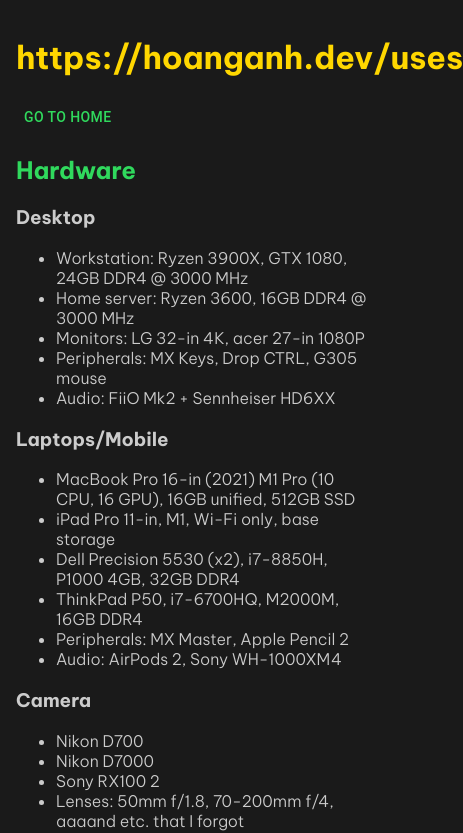
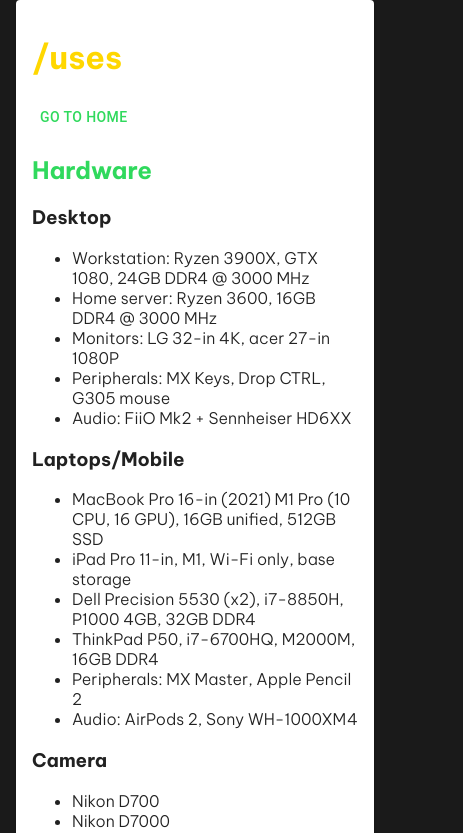
Before and after one commit to zasshuwu/nogamioka, a Next.js app: page /uses in a window 390 px wide. Shown: the top 833 px of the page, 463 px wide, since content can reach past the window. Built offline with nearby package versions, Linux system fonts and the light colour scheme.

Commit message:
style changes, mobile optimization for uses

```diff
--- a/pages/uses.js
+++ b/pages/uses.js
@@ -1,13 +1,19 @@
 import { useRouter } from "next/router";
 import { makeStyles } from "@mui/styles";
-import { Button } from "@mui/material";
-import { Paper } from "@mui/material";
+import { Paper, Button, Container } from "@mui/material";
+import customTheme from "../styles/theme";
 
 const useStyles = makeStyles((theme) => ({
 	uses: {
-		padding: "1rem",
-		color: "#ccc",
 		fontFamily: "Be Vietnam Pro",
+		display: "flex",
+		justifyContent: "center",
+		alignItems: "center",
+		minHeight: "100vh",
+		[theme.breakpoints.down("sm")]: {
+			margin: "0",
+			padding: "0",
+		},
 	},
 	title: {
 		color: "gold",
@@ -21,14 +27,23 @@ const useStyles = makeStyles((theme) => ({
 	button: {
 		border: "solid 1px",
 	},
+	paper: {
+		padding: "1rem",
+		backgroundColor: customTheme.palette.background.main,
+		color: "#ccc",
+		[theme.breakpoints.down("sm")]: {
+			margin: "0",
+		},
+	},
 }));
 
 export default function Uses({ isOpen, handleClose }) {
 	const router = useRouter();
 	const classes = useStyles();
 	return (
-		<div className={classes.uses}>
-			<h1 className={classes.title}>https://hoanganh.dev/uses</h1>
+		<Container className={classes.uses}>
+			<Paper className={classes.paper}>
+				<h1 className={classes.title}>/uses</h1>
 				<Button
 					className={classes.button}
 					onClick={(e) => {
@@ -54,8 +69,8 @@ export default function Uses({ isOpen, handleClose }) {
 						<h3 className={classes.h3}>Laptops/Mobile</h3>
 						<ul>
 							<li>
-							MacBook Pro 16-in (2021) M1 Pro (10 CPU, 16 GPU), 16GB unified, 512GB
-							SSD{" "}
+								MacBook Pro 16-in (2021) M1 Pro (10 CPU, 16 GPU), 16GB unified,
+								512GB SSD{" "}
 							</li>
 							<li>iPad Pro 11-in, M1, Wi-Fi only, base storage</li>
 							<li>Dell Precision 5530 (x2), i7-8850H, P1000 4GB, 32GB DDR4</li>
@@ -86,6 +101,7 @@ export default function Uses({ isOpen, handleClose }) {
 						<li>Mail: Apple Mail, Outlook, GMail</li>
 					</ul>
 				</div>
-		</div>
+			</Paper>
+		</Container>
 	);
 }
```
Also changed, not shown: pages/resume/index.js (+7 -5 lines). Lines whose indentation alone changed are shown as unchanged.
